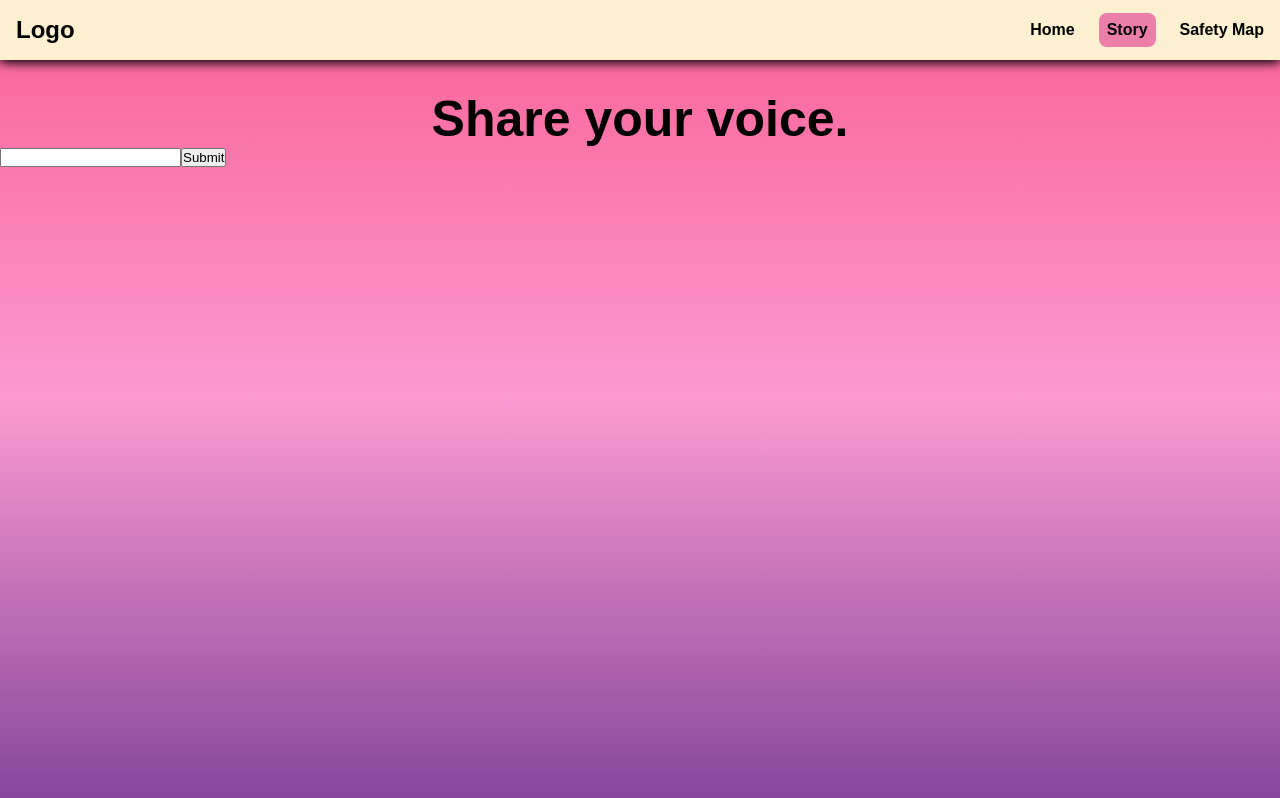
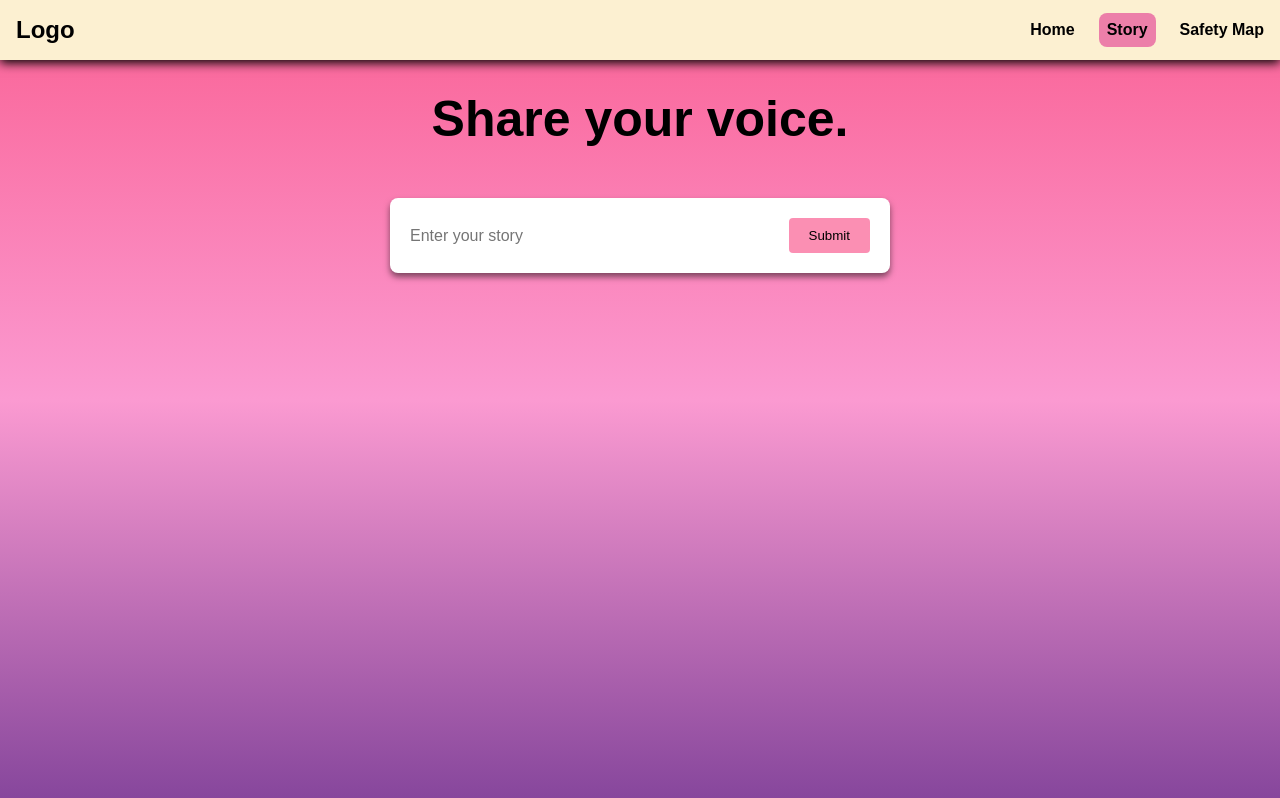
Before and after one commit to EdCalzar2/thesis-final-project, a React (Vite) app: page /story in a window 1280 px wide. Built offline with nearby package versions, Linux system fonts and the light colour scheme.

Commit message:
story page components update

```diff
--- a/src/App.css
+++ b/src/App.css
@@ -1,6 +1,6 @@
 .MainPage {
     background: #86469C;
-    background: linear-gradient(0deg,rgba(134, 70, 156, 1) 0%, rgba(251, 154, 209, 1) 50%, rgba(250, 97, 148, 1) 100%);
+    background: linear-gradient(0deg,rgba(134, 70, 156, 1) 0%, rgba(251, 154, 209, 1) 50%, rgb(250, 97, 148) 100%);
     background-repeat: no-repeat;
     height: 100vh;
     width: 100%;
--- a/src/components/Form.jsx
+++ b/src/components/Form.jsx
@@ -1,4 +1,5 @@
 import { useState } from "react"
+import styles from './form.module.css'
 
 export default function Form({stories, setStories}) {
     const [story, setStory] = useState('')
@@ -10,9 +11,9 @@ export default function Form({stories, setStories}) {
     }
 
     return (
-        <form onSubmit={handleSubmit}>
-            <input onChange={(e) => setStory(e.target.value)} type='text' value={story}></input>
-            <button type='submit'>Submit</button>
+        <form className={styles.storyForm} onSubmit={handleSubmit}>
+            <input className={styles.modernInput} onChange={(e) => setStory(e.target.value)} type='text' value={story} placeholder="Enter your story"></input>
+            <button className={styles.modernButton} type='submit'>Submit</button>
         </form>
     )
 }
--- a/src/components/Navbar.css
+++ b/src/components/Navbar.css
@@ -36,6 +36,7 @@ nav ul li a {
     padding: 0.5rem;
     margin: 0 0.5rem;
     border-radius: 0.5rem;
+    transition: background 0.3s, color 0.3s;
 }
 
 nav ul li a:not(.active):hover {
--- /dev/null
+++ b/src/components/form.module.css
@@ -0,0 +1,41 @@
+.storyForm {
+    background-color: white;
+    border-radius: 8px;
+    padding: 20px;
+    width: 500px;
+    display: flex;
+    margin: 0 auto;
+    margin-top: 50px;
+    box-shadow: 0 4px 6px rgb(0, 0, 0, 0.5);
+}
+
+.modernInput {
+    width: 100%;
+    border: none;
+    display: block;
+    color: black;
+    font-size: 16px;
+}
+
+.modernInput:focus {
+    outline: none;
+}
+
+.modernButton {
+    display: inline-block;
+    border: none;
+    border-radius: 4px;
+    background: #fa6194b4;
+    padding: 10px 20px;
+    cursor: pointer;
+    transition: background 0.3s, color 0.3s;
+}
+
+.modernButton:hover {
+    background-color: #fa6194;
+    color: white;
+}
+
+.inputContainer {
+    display: flex;
+}
```
